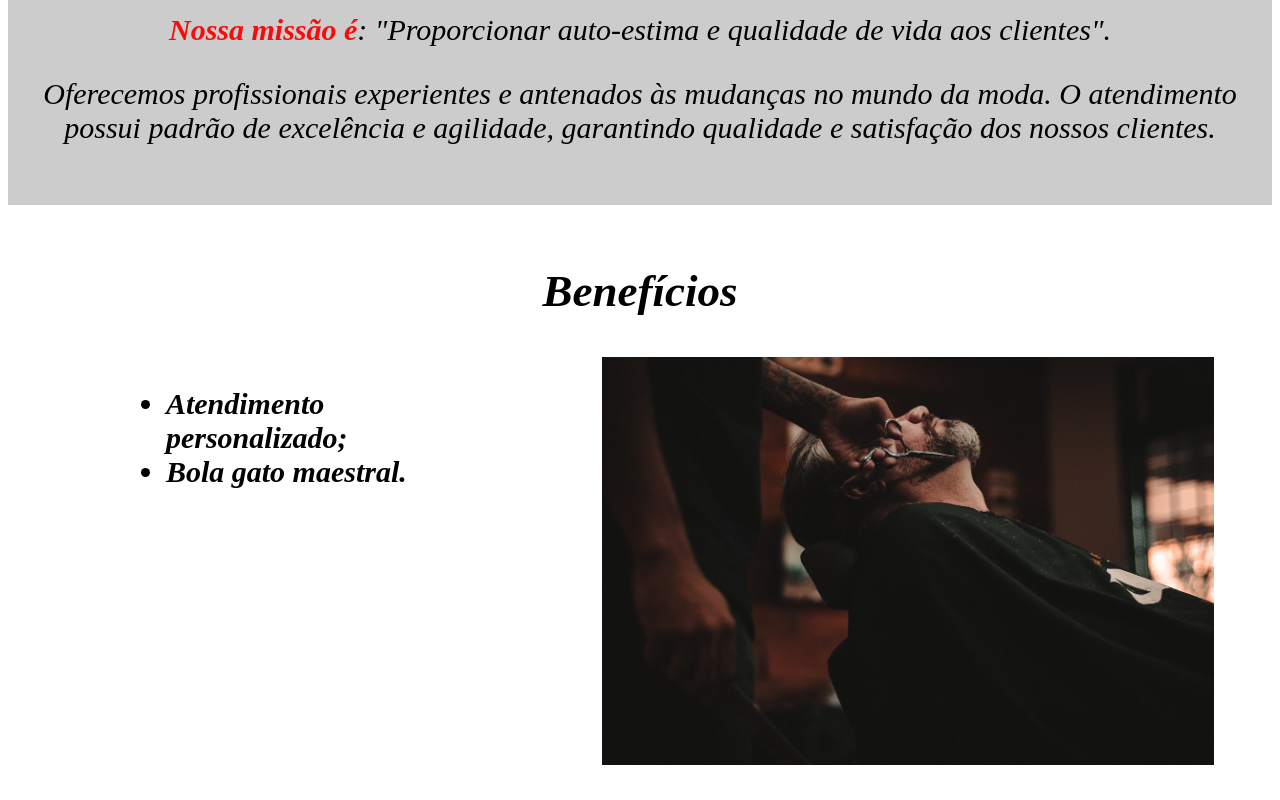
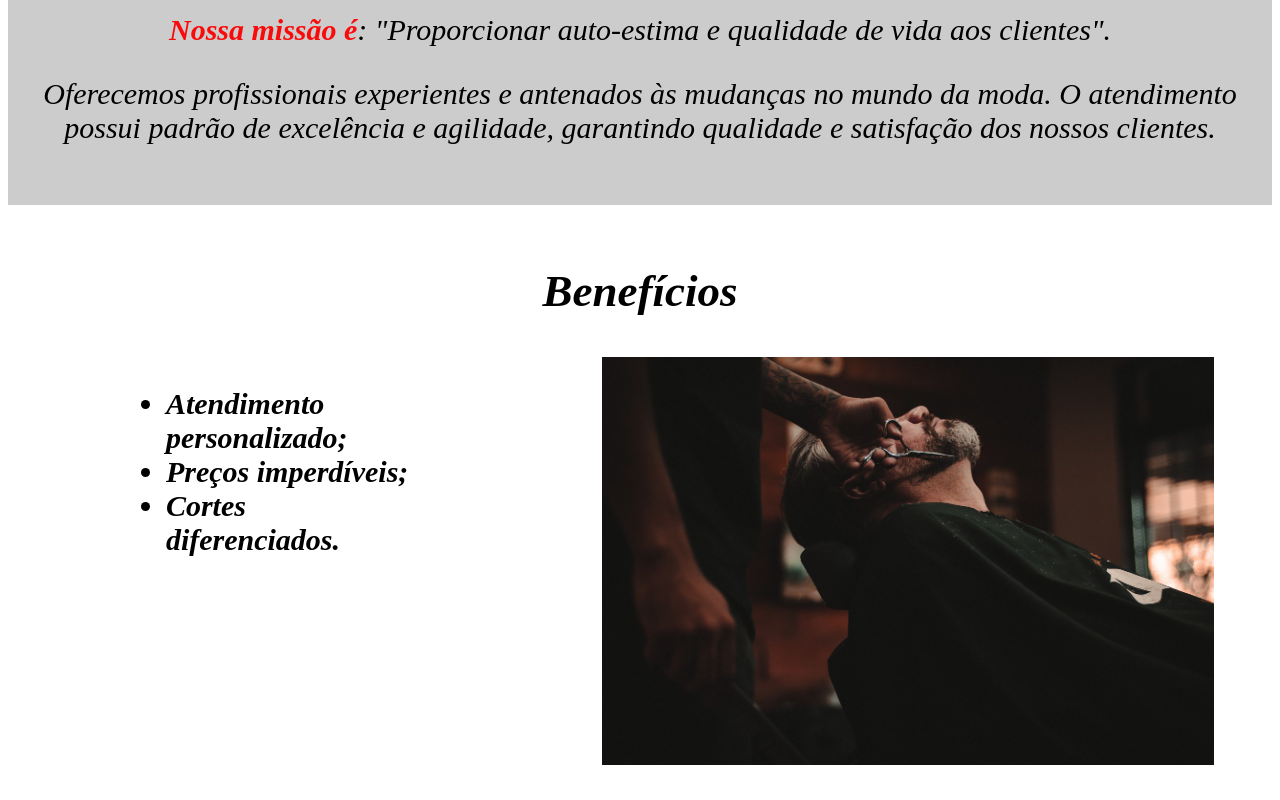
Before and after one commit to alexandrebls/projects, a plain HTML site: page index.html in a window 1280 px wide. Shown: the part 885-1685 px from the top of the page. Drawn offline with Linux system fonts and the light colour scheme.

Commit message:
atualizações recentes

```diff
--- a/index.html
+++ b/index.html
@@ -23,7 +23,8 @@
             <h2>Benefícios</h2>
             <ul>
                 <li class="itens">Atendimento personalizado;</li>
-                <li class="itens">Bola gato maestral.</li>
+                <li class="itens">Preços imperdíveis;</li>
+                <li class="itens">Cortes diferenciados.</li>
             </ul>
             <img src="beneficios.jpg"; id="beneficios">
         </div>
```
